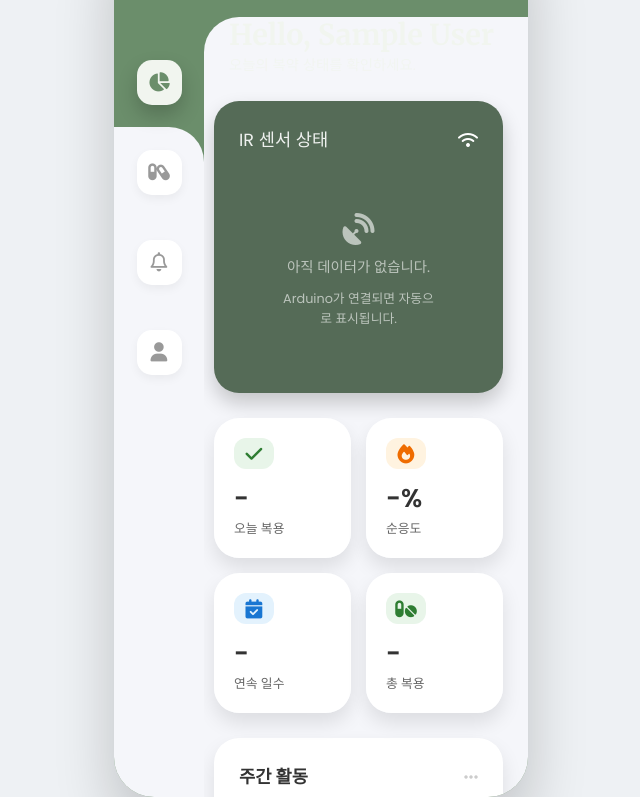
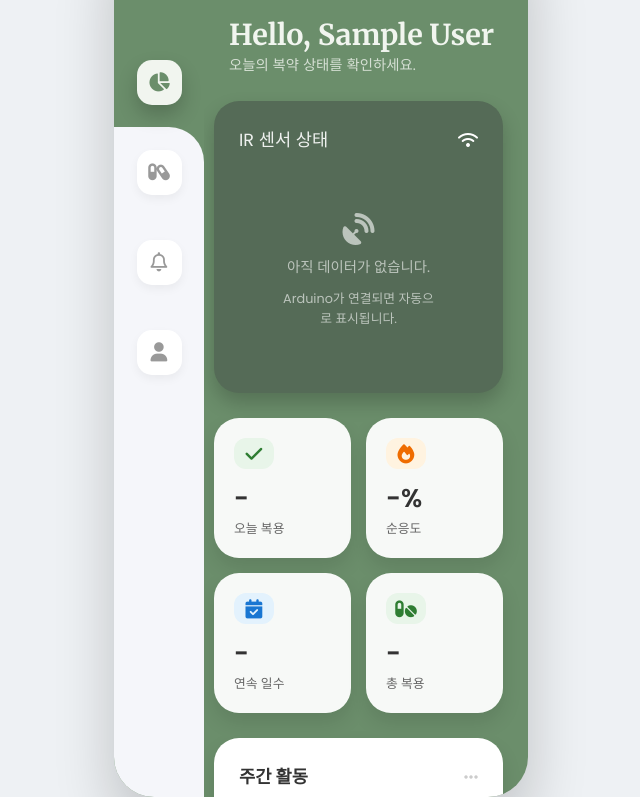
Before and after one commit to boongbang/Contest, a website: page public/dashboard.html in a window 1280 px wide. Shown: the part 83-880 px from the top of the page, without its empty margins (319-959 px from the left). Drawn offline with nearby package versions, Linux system fonts and the light colour scheme; no server answers; sample sign-in values are in the browser's storage.

Commit message:
Update dashboard.html

```diff
--- a/public/dashboard.html
+++ b/public/dashboard.html
@@ -262,8 +262,6 @@
             overflow-y: auto;
             -ms-overflow-style: none;
             scrollbar-width: none;
-            background-color: var(--sidebar-bg); /* 배경색을 사이드바 선택 색상과 일치시킴 */
-            border-top-left-radius: var(--curve-radius); /* 왼쪽 위 모서리 둥글게 */
         }
         .main-content::-webkit-scrollbar { display: none; }
 
```
